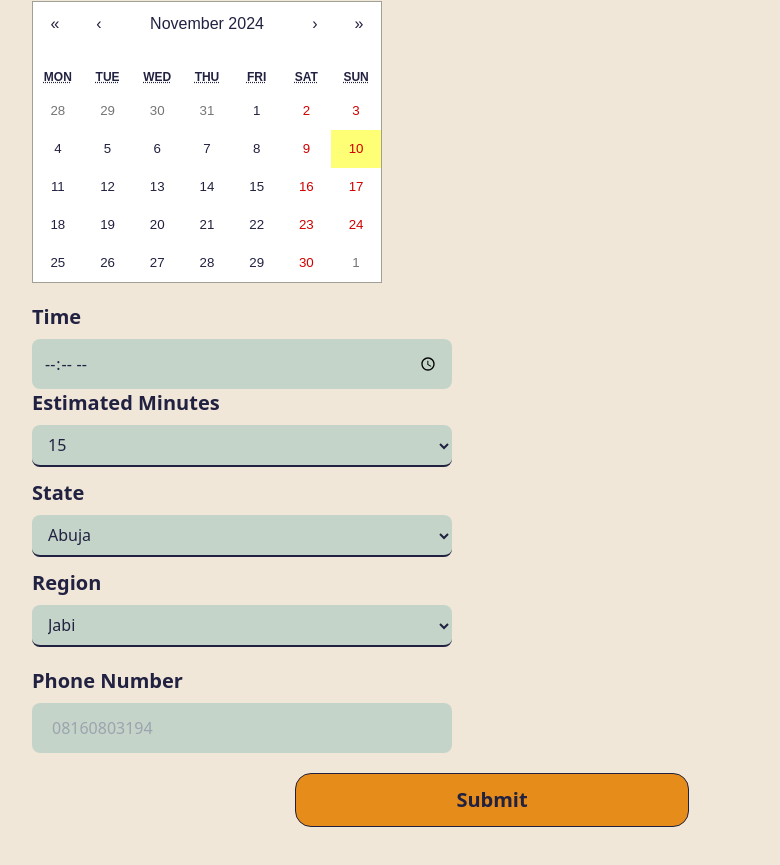
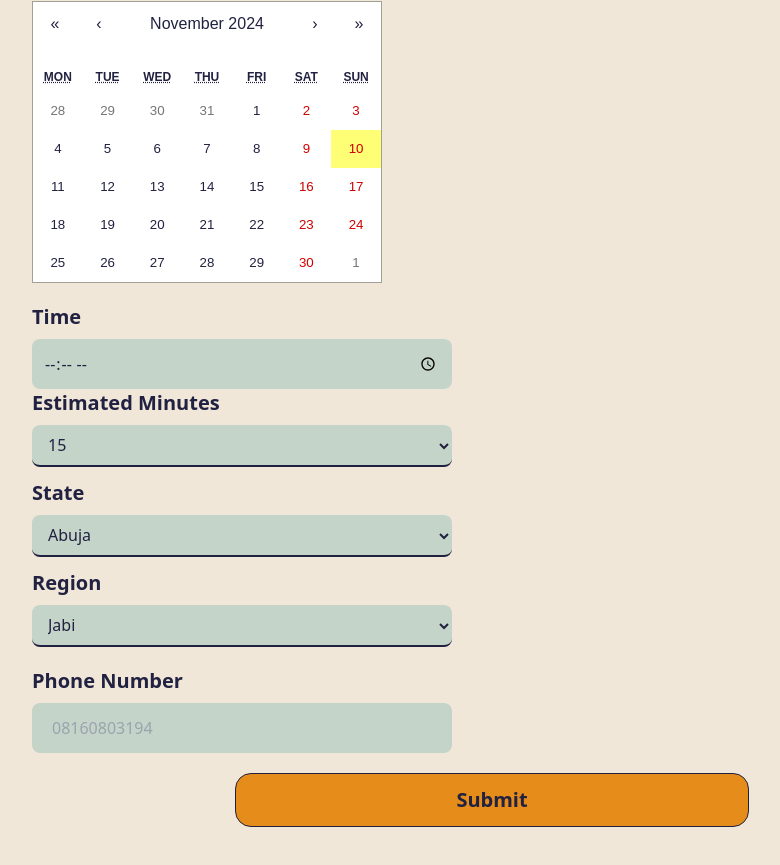
Before and after one commit to Hamidusman/FixIt, a React app: page /booking in a window 1280 px wide. Shown: the part 581-1446 px from the top of the page, without its empty margins (148-928 px from the left). Built offline with nearby package versions, Linux system fonts and the light colour scheme; the HTML template or start-up script is replaced by a standard one.

Commit message:
refactored modal display

```diff
--- a/src/components/modal.tsx
+++ b/src/components/modal.tsx
@@ -28,6 +28,7 @@ const dropIn = {
     },
 };
 
+//expected change: need to redirect button to user profile
 const Modal: React.FC<ModalProp> = ({ handleClose, status, text}) => {
     return (
         <Backdrop onClick={handleClose}>
@@ -42,10 +43,11 @@ const Modal: React.FC<ModalProp> = ({ handleClose, status, text}) => {
             >
                 <h1 className="text-[25px] mb-2 font-semibold">{status}</h1>
                 <p className="tex-lg">{text}</p>
-
+                {/*
                 <button onClick={handleClose} className="mt-4 px-6 py-2 bg-primary text-white rounded">
                     Close
                 </button>
+                */}
             </motion.div>
         </Backdrop>
     );
--- a/src/pages/form.tsx
+++ b/src/pages/form.tsx
@@ -83,6 +83,7 @@ const BookingForm: React.FC = () =>{
             }
             const data = await response.json()
             setMessage("Booking was successful")
+            setModalOpen(true)
             console.log("Created booking: ", data)
         }
         catch (err){
@@ -91,7 +92,6 @@ const BookingForm: React.FC = () =>{
             } else {
                 setError("An unknown error occurred.");
             }
-            setModalOpen(false)
 
         }
     }
@@ -186,26 +186,25 @@ const BookingForm: React.FC = () =>{
 
                 <div className="text-center">
                 <button
-                    onClick={() => (modalOpen ? close() : open())}
-                    type="button"
-                    className="px-20 md:px-40 py-3 rounded-2xl border bg-primary hover:text-primary
+                    type="submit"
+                    className="px-20 md:px-[220px] py-3 rounded-2xl border bg-primary hover:text-primary
                         hover:bg-dark transition duration-500 ease-in-out font-bold text-xl"
                 >
                     Submit
                 </button>
-                <AnimatePresence
-                initial={false}
-                mode="wait"
+                    <AnimatePresence initial={false} mode="wait"
                     onExitComplete={() => null}>
                         {modalOpen && !error && (
                             <Modal
                                 handleClose={close}
                                 status="Booking Successful"
-            text="You've successfully booked for a serviceman. You will be in contact with him in due time"
+                                text="You've successfully booked for a serviceman. You will be in contact with him in due time."
                             />
                         )}
                     </AnimatePresence>
-                {error && <div className="error-message">{error}</div>}
+
+                    {/* Error message display */}
+                    {error && <div className="error-message text-red-500 mt-4">{error}</div>}
                 </div>
             </form>
         </section>
```
Lines whose indentation alone changed are shown as unchanged.
